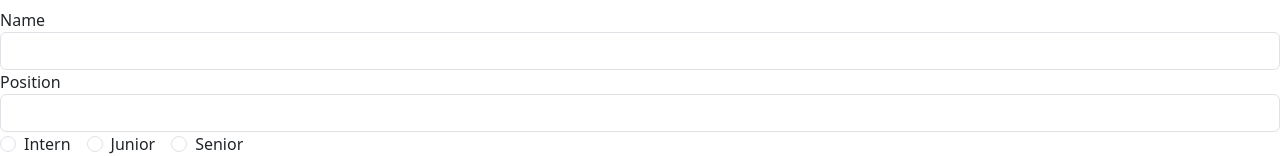
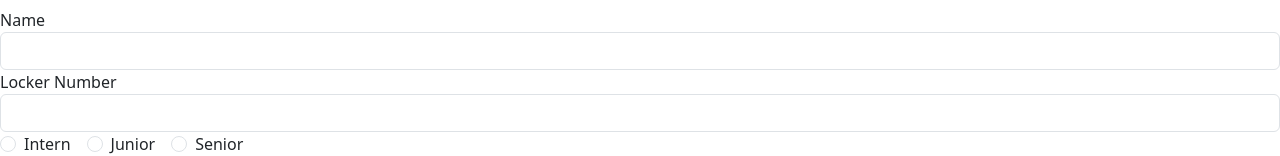
Before and after one commit to lifrank1/lockdApp, a React (Create React App) app in the folder client/: page /create in a window 1280 px wide. Shown: the part 135-291 px from the top of the page. Built offline with nearby package versions, Linux system fonts and the light colour scheme.

Commit message:
form edit

```diff
--- a/client/src/App.js
+++ b/client/src/App.js
@@ -6,6 +6,7 @@ import Edit from "./components/edit";
 import Create from "./components/create";
 
 //npm run start in client directory
+// npm --prefix /Users/frankli/Projects/lockdApp/client run start if not found
 const App = () => {
  return (
    <div>
--- a/client/src/components/create.js
+++ b/client/src/components/create.js
@@ -29,8 +29,7 @@ export default function Create() {
         "Content-Type": "application/json",
       },
       body: JSON.stringify(newPerson),
-   })
-   .catch(error => {
+    }).catch((error) => {
       window.alert(error);
       return;
     });
@@ -55,7 +54,7 @@ export default function Create() {
           />
         </div>
         <div className="form-group">
-         <label htmlFor="position">Position</label>
+          <label htmlFor="position">Locker Number</label>
           <input
             type="text"
             className="form-control"
@@ -75,7 +74,9 @@ export default function Create() {
               checked={form.level === "Intern"}
               onChange={(e) => updateForm({ level: e.target.value })}
             />
-           <label htmlFor="positionIntern" className="form-check-label">Intern</label>
+            <label htmlFor="positionIntern" className="form-check-label">
+              Intern
+            </label>
           </div>
           <div className="form-check form-check-inline">
             <input
@@ -87,7 +88,9 @@ export default function Create() {
               checked={form.level === "Junior"}
               onChange={(e) => updateForm({ level: e.target.value })}
             />
-           <label htmlFor="positionJunior" className="form-check-label">Junior</label>
+            <label htmlFor="positionJunior" className="form-check-label">
+              Junior
+            </label>
           </div>
           <div className="form-check form-check-inline">
             <input
@@ -99,7 +102,9 @@ export default function Create() {
               checked={form.level === "Senior"}
               onChange={(e) => updateForm({ level: e.target.value })}
             />
-           <label htmlFor="positionSenior" className="form-check-label">Senior</label>
+            <label htmlFor="positionSenior" className="form-check-label">
+              Senior
+            </label>
           </div>
         </div>
         <div className="form-group">
```
Lines whose indentation alone changed are shown as unchanged.
